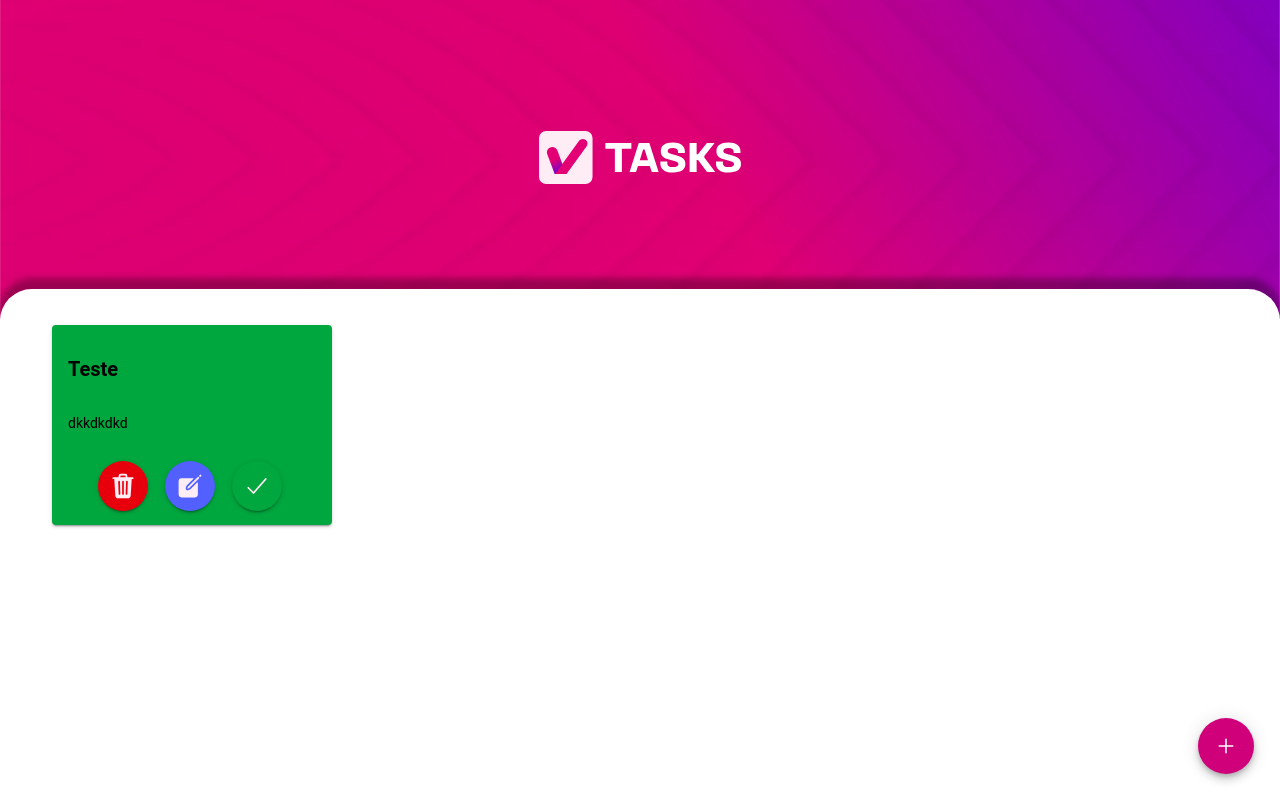
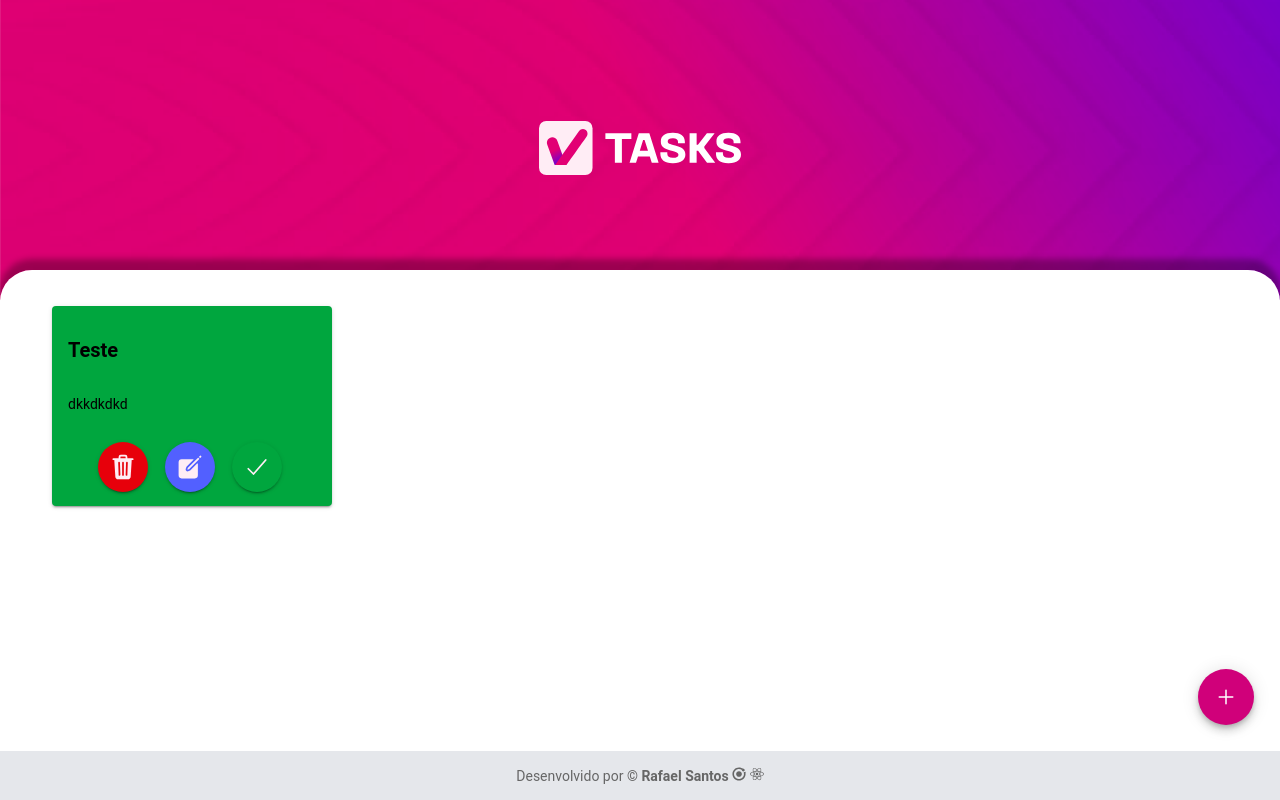
Before and after one commit to RafaelDesenvolvedor1/Tasks-ionic, a React (Vite) app: page / in a window 1280 px wide. Built offline with nearby package versions, Linux system fonts and the light colour scheme.

Commit message:
update footer component

```diff
--- /dev/null
+++ b/src/components/Footer/index.tsx
@@ -0,0 +1,13 @@
+import { IonFooter, IonIcon, IonNote, IonRow} from "@ionic/react";
+import { logoIonic } from "ionicons/icons";
+import { FaReact } from "react-icons/fa";
+
+import './style.css'
+
+export default () => (
+  <IonFooter>
+    <IonRow className="ion-padding-vertical ion-justify-content-center">
+        <IonNote>Desenvolvido por <strong>&copy; Rafael Santos <IonIcon icon={logoIonic}/> <FaReact /></strong></IonNote>
+    </IonRow>
+  </IonFooter>
+);
--- /dev/null
+++ b/src/components/Footer/style.css
@@ -0,0 +1,7 @@
+ion-footer {
+    background-color: var(--ion-color-medium);
+}
+
+/* ion-note{
+    color: var(--ion-color-light);
+} */
--- a/src/pages/Home.tsx
+++ b/src/pages/Home.tsx
@@ -10,6 +10,7 @@ import { useMediaQuery } from "react-responsive";
 import { useContext } from "react";
 
 import { TaskContext } from "../contexts/task";
+import Footer from "../components/Footer";
 
 const Home = () => {
   const isMobile = useMediaQuery({ query: "(max-width:780px)" });
@@ -38,6 +39,7 @@ const Home = () => {
           <BtnAddTask id="open-modal" />
         </IonContent>
       </main>
+      <Footer/>
     </IonPage>
   );
 };
```
